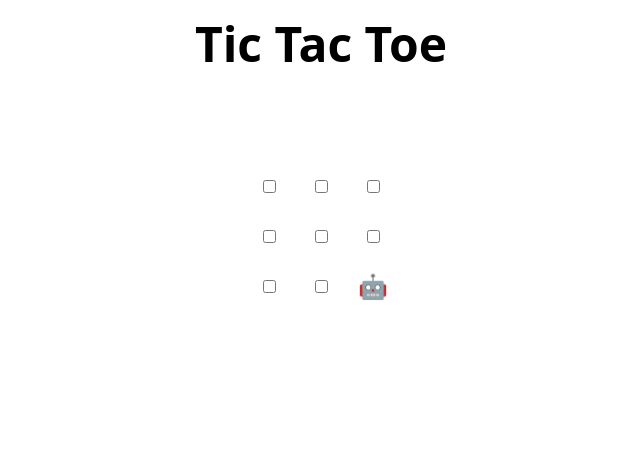
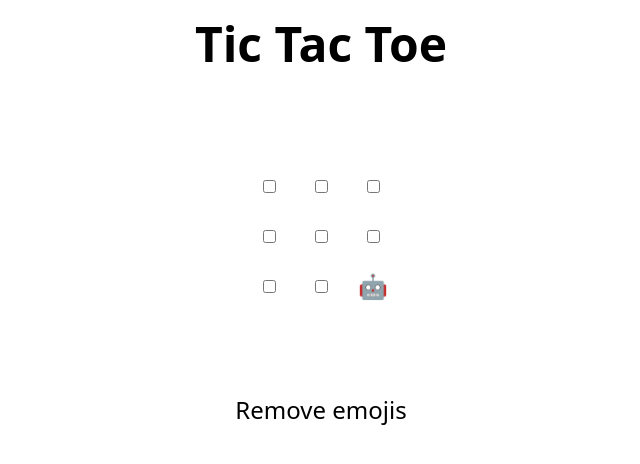
Before and after one commit to cd011/skills-review-pull-requests, a plain HTML site: page index.html in a window 1280 px wide. Shown: the whole page, without its empty margins (319-959 px from the left). Drawn offline with Linux system fonts and the light colour scheme.

Commit message:
Update index.html

```diff
--- a/index.html
+++ b/index.html
@@ -48,6 +48,7 @@
 </table>
 
 <h2 hidden>Game over, refresh to play again 🧑‍💻 🤖!</h2>
+Remove emojis
 
 <script>
   // Initialization
```
